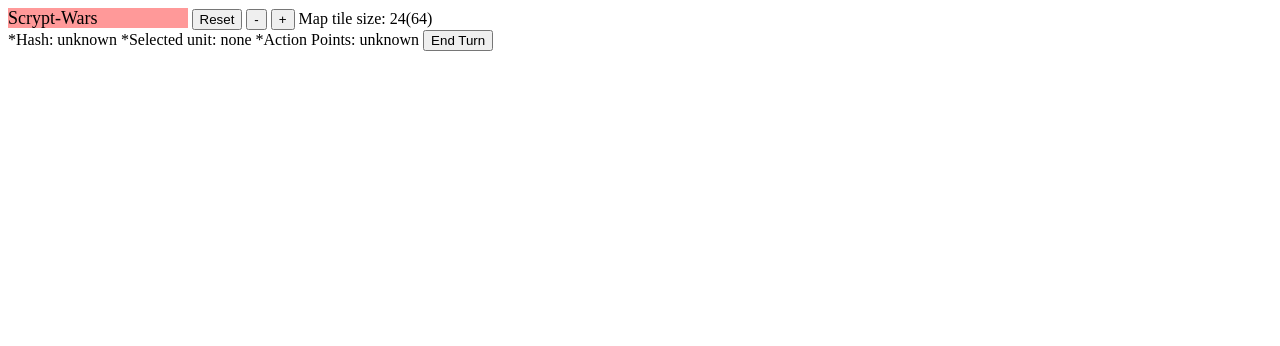
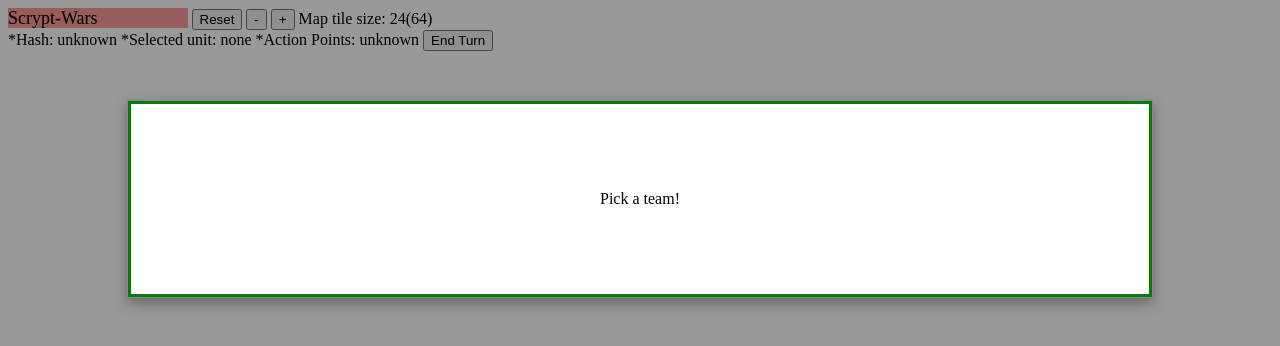
Before and after one commit to abaines/scrypt-wars, a plain HTML site: page index.html in a window 1280 px wide. Drawn offline with Linux system fonts and the light colour scheme; no server answers.

Commit message:
modal pick team!

```diff
--- a/client.css
+++ b/client.css
@@ -4,7 +4,6 @@
 
 /* The Modal (background) */
 .modal {
-    display: none; /* Hidden by default */
     position: fixed; /* Stay in place */
     z-index: 1; /* Sit on top */
     padding-top: 100px; /* Location of the box */
@@ -27,3 +26,9 @@
     width: 80%;
     box-shadow: 0 4px 8px 0 rgba(0,0,0,0.2),0 6px 20px 0 rgba(0,0,0,0.19);
 }
+
+.modal-body {
+    padding: 70px 0;
+    border: 3px solid green;
+    text-align: center;
+}
--- a/client.js
+++ b/client.js
@@ -71,7 +71,7 @@ function updateTileSize(tileSize) {
 
 function pickTeam(event)
 {
-	$( ".pickTeam" ).remove();
+	$( "#pickTeamModal" ).remove();
 	var team = $(event.target).attr('team');
 	console.log('Selected team:',team);
 	selectedTeam = team;
--- a/index.html
+++ b/index.html
@@ -12,13 +12,13 @@
 
 
 <!-- The Modal -->
-<div id="myModal" class="modal">
+<div id="pickTeamModal" class="modal">
 
   <!-- Modal content -->
   <div class="modal-content">
     <div class="modal-body">
-      <p>Some text in the Modal Body</p>
-      <p>Some other text...</p>
+      <p>Pick a team!</p>
+      <span id="pickTeam"> </span>
     </div>
   </div>
 
@@ -37,7 +37,7 @@
 <button type="button" id="shrinkMap">-</button>
 <button type="button" id="growMap">+</button>
 <span id="mapSize">Map tile size: 24(64)</span>
-<span id="pickTeam"> </span>
+
 
 <div id="map"> </div>
 
```
Also changed, not shown: shared.js (line endings or trailing spaces).
